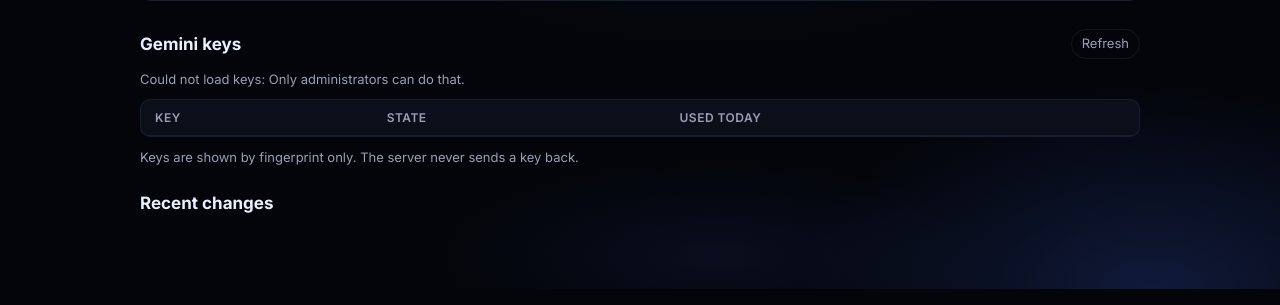
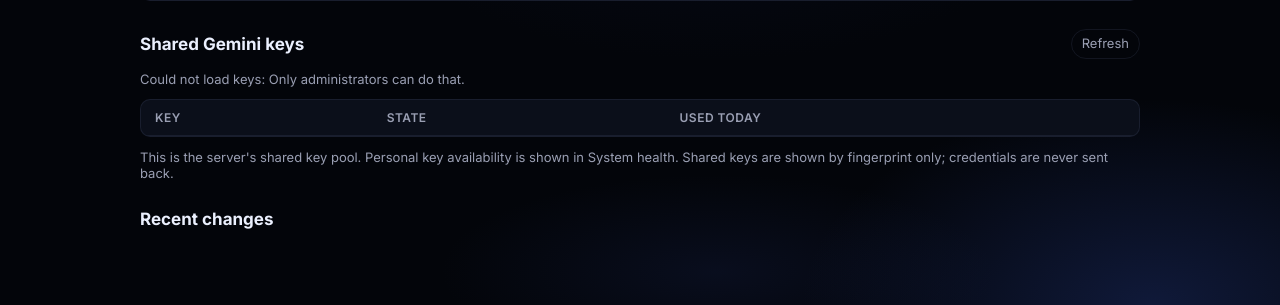
Before and after one commit to rishikatla791-spec/new-stellar, a Flask app: template templates/admin.html in a window 1280 px wide. Shown: the part 533-838 px from the top of the page. Run offline with Flask 3, Linux system fonts and the light colour scheme; the template is opened without the code that fills it, so the values that code supplies are empty; the visitor is signed in with stand-in values (Sample User, id 1); data comes from the database, SQL or seed files in the repository; parts of the project's set-up code (start-up, migrations or seed data) failed here and were passed over; some libraries are stand-ins or nearby versions.

Commit message:
Keep hosted rollback backups private and clarify shared key status

```diff
--- a/templates/admin.html
+++ b/templates/admin.html
@@ -60,7 +60,7 @@
 
   <section class="admin-section" aria-labelledby="keys-heading">
     <div class="admin-section-head">
-      <h2 id="keys-heading">Gemini keys</h2>
+      <h2 id="keys-heading">Shared Gemini keys</h2>
       <button type="button" class="btn-ghost" id="keys-refresh">Refresh</button>
     </div>
     <p id="keys-status" class="admin-status" role="status">Loading keys…</p>
@@ -76,7 +76,7 @@
         <tbody id="keys-body"></tbody>
       </table>
     </div>
-    <p class="admin-note">Keys are shown by fingerprint only. The server never sends a key back.</p>
+    <p class="admin-note">This is the server's shared key pool. Personal key availability is shown in System health. Shared keys are shown by fingerprint only; credentials are never sent back.</p>
   </section>
 
   <section class="admin-section" aria-labelledby="log-heading">
```
Also changed, not shown: 1 other file.
